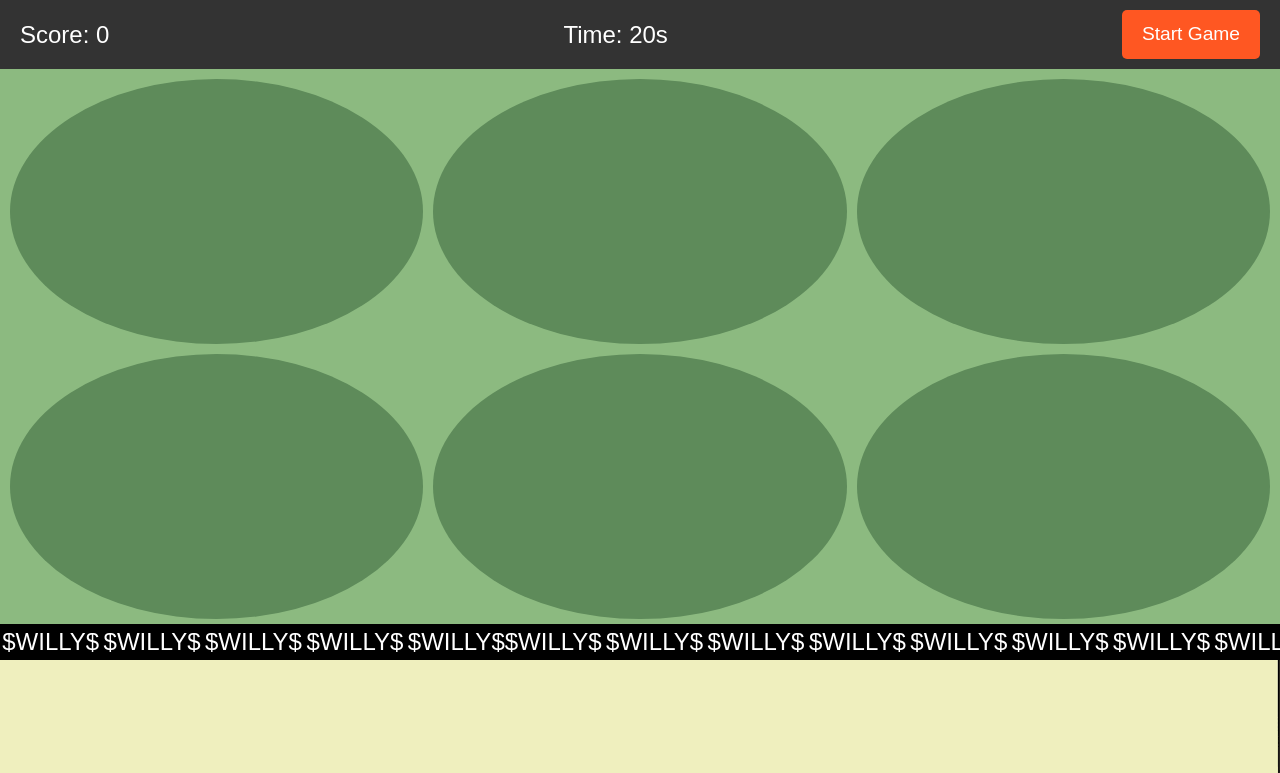
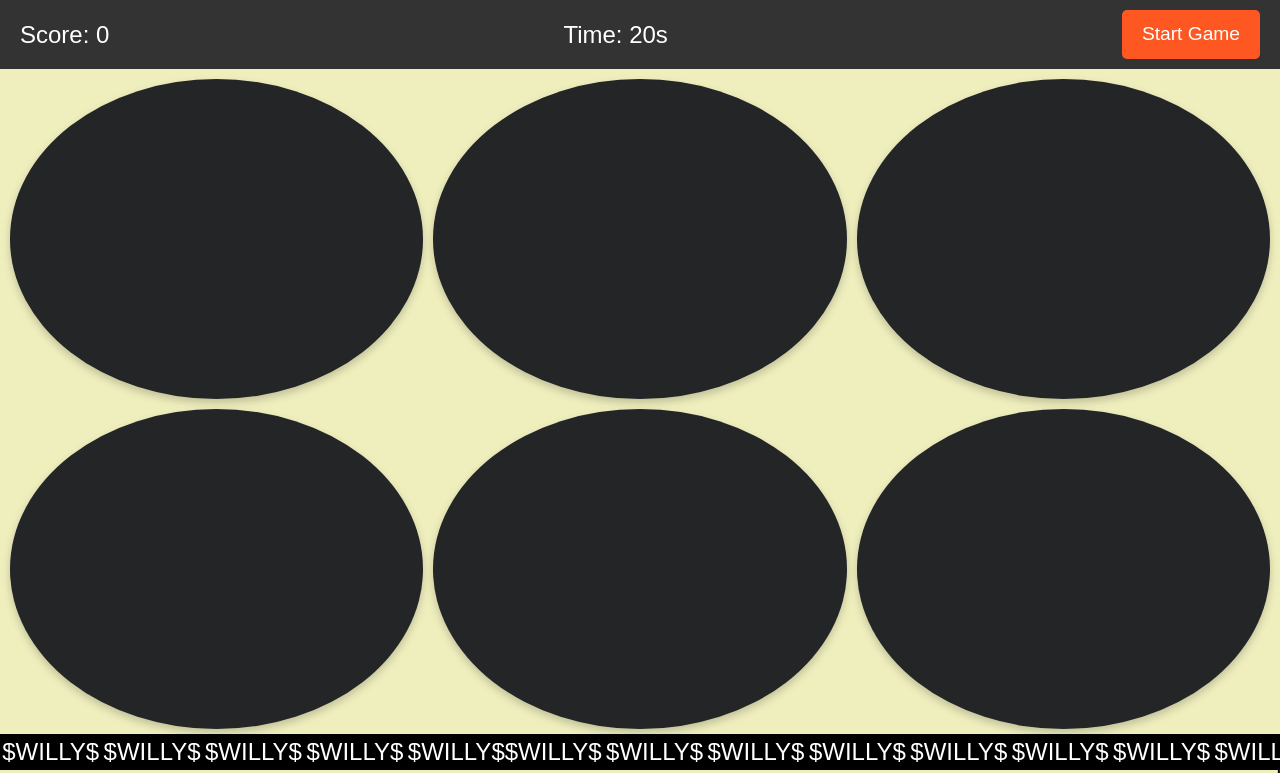
Before and after one commit to ImVladislav/willy, a plain HTML site: page index.html in a window 1280 px wide. Shown: the part 5367-6140 px from the top of the page. Drawn offline with Linux system fonts and the light colour scheme; a web font is replaced by a local one.

Commit message:
Update style.css

```diff
--- a/css/style.css
+++ b/css/style.css
@@ -709,8 +709,8 @@ li {
 	position: relative;
 	width: 100%;
 	max-width: 100vw;
-	height: 70vh; /* Висота гри */
-	background: #8cba80; /* Зелений фон */
+	height: calc(100% * 1); /* Висота гри */
+	background:#efefbe; /* Зелений фон */
 	display: grid;
 	grid-template-columns: repeat(3, 1fr);
 	grid-gap: 10px;
@@ -718,13 +718,30 @@ li {
 	box-sizing: border-box;
 }
 
+
+
+
+
+
 .hole {
 	position: relative;
 	width: 100%;
-	height: 100%;
-	background: #5e8b5a;
+	height: 115px;
+	background: #242526;
 	border-radius: 50%;
 	overflow: hidden;
+	box-shadow: 0 4px 8px rgba(0, 0, 0, 0.2); /* Легка тінь для об'єму */
+}
+
+@media (min-width: 768px) {
+	.hole {
+		height: 250px;
+	}
+}
+@media (min-width: 1024px) {
+	.hole {
+		height: 320px;
+	}
 }
 
 .mole {
@@ -732,13 +749,17 @@ li {
 	bottom: -100%;
 	width: 80%;
 	height: 80%;
-	background: #ff5722; /* Кольоровий блок замість зображення */
+	/* background: #ff5722; Кольоровий блок замість зображення */
 	border-radius: 50%;
 	transition: all 0.3s ease;
+	background: url('../images/F.jpg') no-repeat center center;
+	/* background-size: contain; */
+	margin-left: 10%;
+
 }
 
 .mole.up {
-	bottom: 0;
+	bottom: 30px;
 }
 
 .score-container {
@@ -750,6 +771,9 @@ li {
 	background: #333;
 	color: white;
 }
+
+
+
 
 .score {
 	font-size: 1.5rem;
@@ -773,6 +797,8 @@ li {
 	background: #e64a19;
 }
 
+
+/*  */
 .social-button {
 	display: flex;
 	justify-content: center;
```
